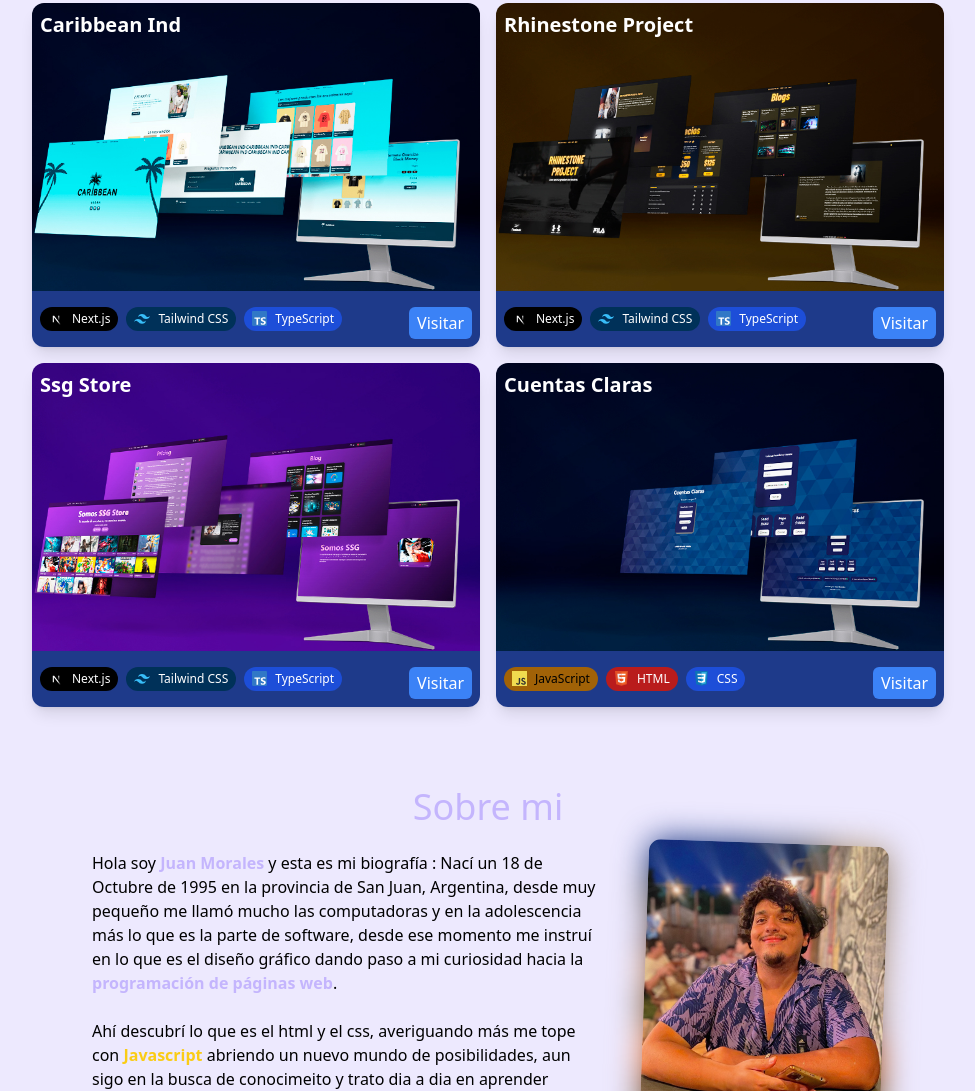
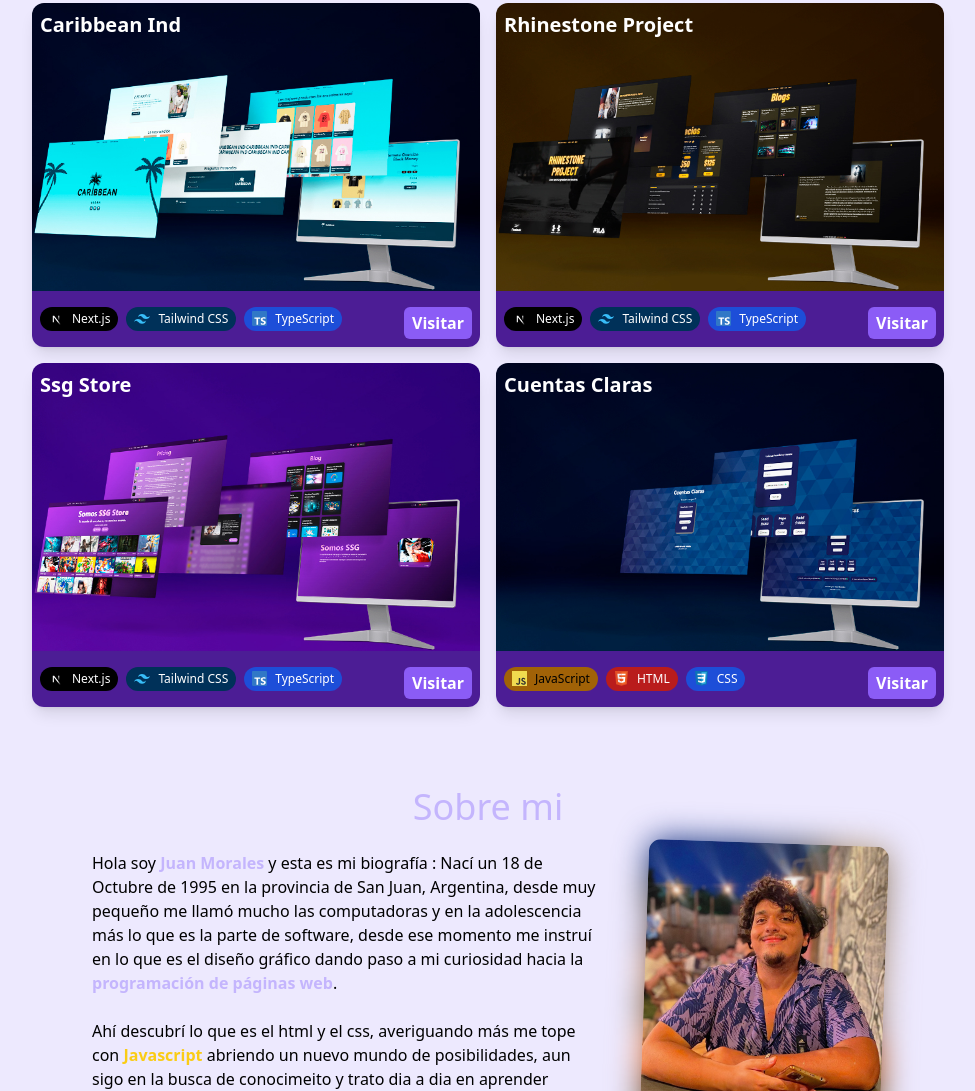
Before and after one commit to Juanmorales1810/portfolioAstro, an Astro site: page / in a window 1280 px wide. Shown: the part 1557-2648 px from the top of the page, without its empty margins (152-1127 px from the left). Built offline with nearby package versions, Linux system fonts and the light colour scheme; Astro itself is replaced by a stand-in of ours; what tailwindcss-animated would draw is missing.

Commit message:
Actualizar estilos de fondo en la página de inicio y en los proyectos. Añadir iconos y etiquetas a los proyectos.

```diff
--- a/src/components/Proyectos.astro
+++ b/src/components/Proyectos.astro
@@ -91,7 +91,7 @@ const PROJECTS = [
                         class="w-full h-72 object-cover hover:scale-105 transition-all duration-300 ease-in-out"
                     />
                 </section>
-                <footer class="relative z-10 w-full p-2 bg-blue-900">
+                <footer class="relative z-10 w-full p-2 bg-violet-900">
                     <div class="flex justify-between items-center flex-wrap mt-2">
                         <ul class="flex flex-row mb-2 gap-x-2">
                             {project.tags.map((tag) => (
@@ -107,7 +107,7 @@ const PROJECTS = [
                         </ul>
                         <a
                             href={project.link}
-                            class="px-2 py-1 text-white bg-blue-500 rounded-md hover:bg-blue-600"
+                            class="px-2 py-1 text-white bg-violet-500 rounded-md hover:bg-violet-600 transition-colors duration-300 ease-in-out font-semibold"
                         >
                             Visitar
                         </a>
```
